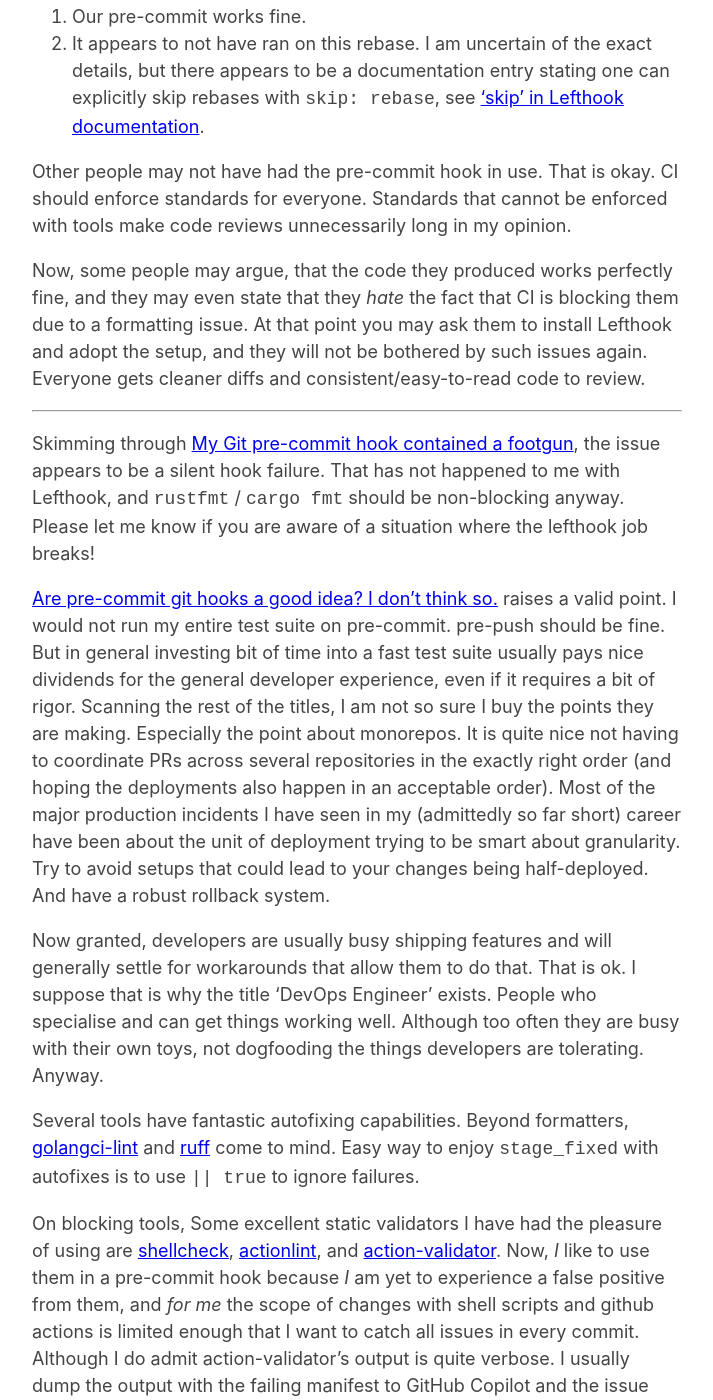
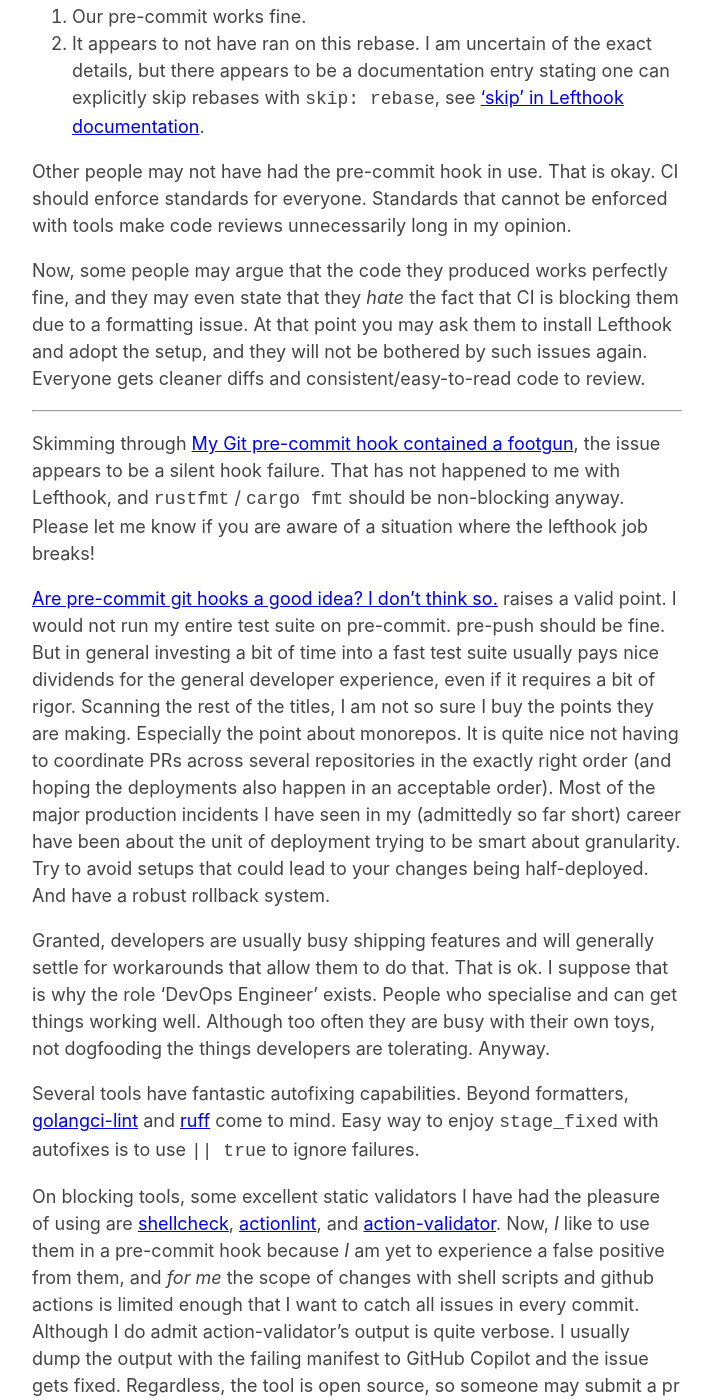
Before and after one commit to anttiharju/anttiharju.github.io, a Jekyll site: the page built from a/1.md, in a window 1280 px wide and 1400 px high, scrolled down 2634 px. Shown: the whole window, without its empty margins (283-996 px from the left). Built offline with Jekyll 4.4.1, drawn with Linux system fonts in a browser that asks for light colours; our own code applies the rules of GitHub Pages for plain Markdown files; the repository's description, which GitHub fills in, is left out; some of the changed text lies outside the part shown.

Commit message:
Improve grammar

```diff
--- a/a/1.md
+++ b/a/1.md
@@ -112,19 +112,19 @@
 
 Other people may not have had the pre-commit hook in use. That is okay. CI should enforce standards for everyone. Standards that cannot be enforced with tools make code reviews unnecessarily long in my opinion.
 
-Now, some people may argue, that the code they produced works perfectly fine, and they may even state that they _hate_ the fact that CI is blocking them due to a formatting issue. At that point you may ask them to install Lefthook and adopt the setup, and they will not be bothered by such issues again. Everyone gets cleaner diffs and consistent/easy-to-read code to review.
+Now, some people may argue that the code they produced works perfectly fine, and they may even state that they _hate_ the fact that CI is blocking them due to a formatting issue. At that point you may ask them to install Lefthook and adopt the setup, and they will not be bothered by such issues again. Everyone gets cleaner diffs and consistent/easy-to-read code to review.
 
 ---
 
 Skimming through [My Git pre-commit hook contained a footgun](https://blog.plover.com/prog/git/hook-disaster.html), the issue appears to be a silent hook failure. That has not happened to me with Lefthook, and `rustfmt` / `cargo fmt` should be non-blocking anyway. Please let me know if you are aware of a situation where the lefthook job breaks!
 
-[Are pre-commit git hooks a good idea? I don't think so.](https://dev.to/afl_ext/are-pre-commit-git-hooks-a-good-idea-i-dont-think-so-38j6) raises a valid point. I would not run my entire test suite on pre-commit. pre-push should be fine. But in general investing bit of time into a fast test suite usually pays nice dividends for the general developer experience, even if it requires a bit of rigor. Scanning the rest of the titles, I am not so sure I buy the points they are making. Especially the point about monorepos. It is quite nice not having to coordinate PRs across several repositories in the exactly right order (and hoping the deployments also happen in an acceptable order). Most of the major production incidents I have seen in my (admittedly so far short) career have been about the unit of deployment trying to be smart about granularity. Try to avoid setups that could lead to your changes being half-deployed. And have a robust rollback system.
+[Are pre-commit git hooks a good idea? I don't think so.](https://dev.to/afl_ext/are-pre-commit-git-hooks-a-good-idea-i-dont-think-so-38j6) raises a valid point. I would not run my entire test suite on pre-commit. pre-push should be fine. But in general investing a bit of time into a fast test suite usually pays nice dividends for the general developer experience, even if it requires a bit of rigor. Scanning the rest of the titles, I am not so sure I buy the points they are making. Especially the point about monorepos. It is quite nice not having to coordinate PRs across several repositories in the exactly right order (and hoping the deployments also happen in an acceptable order). Most of the major production incidents I have seen in my (admittedly so far short) career have been about the unit of deployment trying to be smart about granularity. Try to avoid setups that could lead to your changes being half-deployed. And have a robust rollback system.
 
-Now granted, developers are usually busy shipping features and will generally settle for workarounds that allow them to do that. That is ok. I suppose that is why the title 'DevOps Engineer' exists. People who specialise and can get things working well. Although too often they are busy with their own toys, not dogfooding the things developers are tolerating. Anyway.
+Granted, developers are usually busy shipping features and will generally settle for workarounds that allow them to do that. That is ok. I suppose that is why the role 'DevOps Engineer' exists. People who specialise and can get things working well. Although too often they are busy with their own toys, not dogfooding the things developers are tolerating. Anyway.
 
 Several tools have fantastic autofixing capabilities. Beyond formatters, [golangci-lint](https://golangci-lint.run) and [ruff](https://docs.astral.sh/ruff/) come to mind. Easy way to enjoy `stage_fixed` with autofixes is to use `|| true` to ignore failures.
 
-On blocking tools, Some excellent static validators I have had the pleasure of using are [shellcheck](https://www.shellcheck.net), [actionlint](https://github.com/rhysd/actionlint), and [action-validator](https://github.com/mpalmer/action-validator). Now, _I_ like to use them in a pre-commit hook because _I_ am yet to experience a false positive from them, and _for me_ the scope of changes with shell scripts and github actions is limited enough that I want to catch all issues in every commit. Although I do admit action-validator's output is quite verbose. I usually dump the output with the failing manifest to GitHub Copilot and the issue gets fixed. Regardless, the tool is open source, so someone may submit a pr to improve the situation. There appears to be [an active issue](https://github.com/mpalmer/action-validator/issues/102) already.
+On blocking tools, some excellent static validators I have had the pleasure of using are [shellcheck](https://www.shellcheck.net), [actionlint](https://github.com/rhysd/actionlint), and [action-validator](https://github.com/mpalmer/action-validator). Now, _I_ like to use them in a pre-commit hook because _I_ am yet to experience a false positive from them, and _for me_ the scope of changes with shell scripts and github actions is limited enough that I want to catch all issues in every commit. Although I do admit action-validator's output is quite verbose. I usually dump the output with the failing manifest to GitHub Copilot and the issue gets fixed. Regardless, the tool is open source, so someone may submit a pr to improve the situation. There appears to be [an active issue](https://github.com/mpalmer/action-validator/issues/102) already.
 
 On performance, I recently encountered an issue where action-validator would become slow with the gitignored files from my [nix-direnv](https://github.com/nix-community/nix-direnv) setup. I had recently been dissatisfied with broken relative links in markdown documentation and not being able to find a tool fast enough static validator to catch broken ones, so I built [relcheck](https://github.com/anttiharju/relcheck) to do exactly that. And to my pleasure, the same trick of using `git ls-files` worked quite well with action-validator! In one scenario the (as of writing unmerged) [Replace glob with compare-changes #113](https://github.com/mpalmer/action-validator/pull/113) ended up yielding a 66x performance improvement. It is a pretty great feeling to achieve that in a Rust project, which presumably should already be quite performant.
 
```
Also changed, not shown: other parts of a/1.md (+2 -2 lines).
